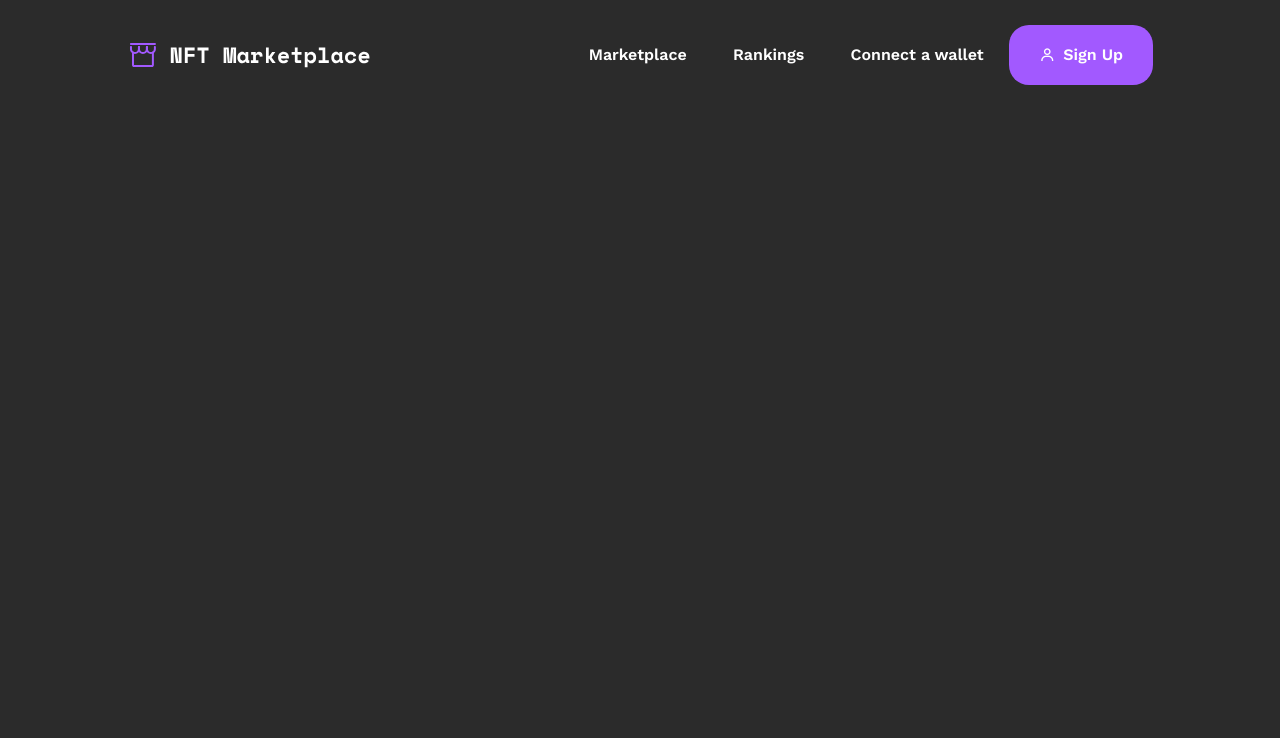
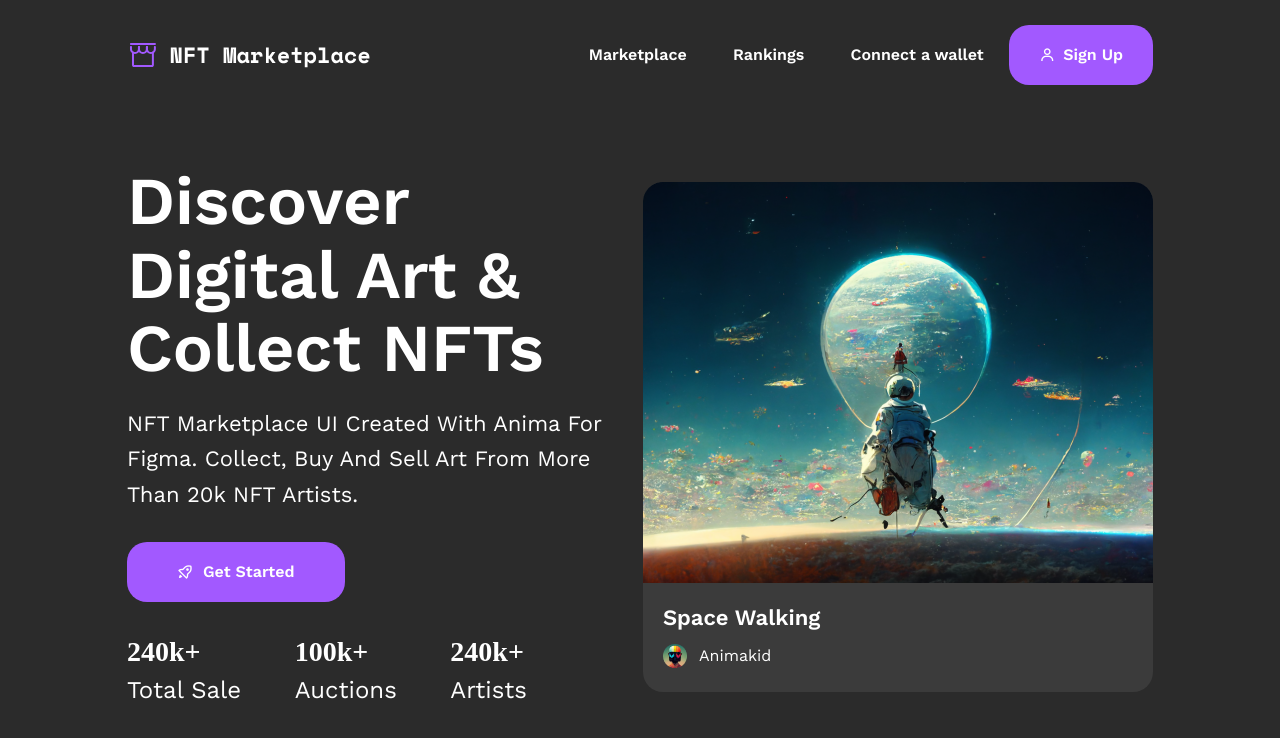
Before and after one commit to Shekhri/Team, a plain HTML site: page index.html in a window 1280 px wide. Drawn offline with nearby package versions, Linux system fonts and the light colour scheme.

Commit message:
hero component add

```diff
--- a/css/home.css
+++ b/css/home.css
@@ -0,0 +1,111 @@
+
+/* hero component's style start */
+.hero{
+    margin: 80px 0;
+    display: flex;
+    justify-content: space-between;
+    align-items: center;
+}
+.hero__left--h1{
+    color: var(--White, #FFF);
+font-family: "Work Sans";
+font-size: 67px;
+font-style: normal;
+font-weight: 600;
+line-height: 110%; /* 73.7px */
+text-transform: capitalize;
+
+}
+.hero__left--p{
+    color: var(--White, #FFF);
+font-family: "Work Sans";
+font-size: 22px;
+font-style: normal;
+font-weight: 400;
+line-height: 160%; /* 35.2px */
+text-transform: capitalize;
+margin-top: 20px;
+}
+.hero__left--buttom{
+    color: #FFF;
+text-align: center;
+font-family: "Work Sans";
+font-size: 16px;
+font-style: normal;
+font-weight: 600;
+line-height: 140%; /* 22.4px */
+display: flex;
+height: 60px;
+padding: 0px 50px;
+justify-content: center;
+align-items: center;
+background-color: #A259FF;
+border-radius: 20px;
+border: none;
+margin: 30px 0;
+}
+.hero__right-bottom-top{
+    padding: 20px;
+}
+.hero__left--bottom{
+    width: 400px;
+    display: flex;
+    justify-content: space-between;
+    align-items: center;
+}
+.hero__left--bottom-box-h3{
+    color: var(--White, #FFF);
+font-family: "Space Mono";
+font-size: 28px;
+font-style: normal;
+font-weight: 700;
+line-height: 140%; /* 39.2px */
+text-transform: capitalize;
+}
+.hero__left--bottom-box-p{
+    color: var(--White, #FFF);
+font-family: "Work Sans";
+font-size: 23.99px;
+font-style: normal;
+font-weight: 400;
+line-height: 160%; /* 38.384px */
+text-transform: capitalize;
+}
+.hero__right{
+    width: 510px;
+    height: 510px;
+    background-color: #3B3B3B;
+    border-radius: 20px;
+}
+.hero__right--h3{
+    color: #FFF;
+font-family: "Work Sans";
+font-size: 22px;
+font-style: normal;
+font-weight: 600;
+line-height: 140%; /* 30.8px */
+text-transform: capitalize;
+}
+.hero__right--bottom{
+    display: flex;
+    justify-content: flex-start;
+    align-items: center;
+    margin-top: 10px;
+}
+.hero__right--bottom-img{
+    width: 24px;
+    height: 24px;
+}
+.hero__right--bottom-p{
+    color: #FFF;
+font-family: "Work Sans";
+font-size: 16px;
+font-style: normal;
+font-weight: 400;
+line-height: 140%; /* 22.4px */
+margin-left: 12px;
+}
+.bx-rocket{
+    margin-right: 10px;
+}
+/* hero component's style end */
--- a/css/static.css
+++ b/css/static.css
@@ -29,6 +29,9 @@ a{
     width: 100%;
     margin: 0 auto;
     padding: 0 10px;
+}
+button{
+    cursor: pointer;
 }
 /* header component's style start */
 .header{
--- a/index.html
+++ b/index.html
@@ -6,8 +6,10 @@
     <meta name="viewport" content="width=device-width, initial-scale=1.0">
     <link href='https://unpkg.com/boxicons@2.1.4/css/boxicons.min.css' rel='stylesheet'>
     <link rel="preconnect" href="https://fonts.googleapis.com">
-<link rel="preconnect" href="https://fonts.gstatic.com" crossorigin>
-<link href="https://fonts.googleapis.com/css2?family=Work+Sans:wght@100;200;300;400;500;600;700;800;900&display=swap" rel="stylesheet">
+    <link rel="preconnect" href="https://fonts.gstatic.com" crossorigin>
+    <link
+        href="https://fonts.googleapis.com/css2?family=Work+Sans:wght@100;200;300;400;500;600;700;800;900&display=swap"
+        rel="stylesheet">
     <link rel="stylesheet" href="./css/static.css">
     <link rel="stylesheet" href="./css/home.css">
     <title>Home</title>
@@ -39,8 +41,74 @@
             </div>
         </div>
         <!-- header component end -->
+        <!-- hero component start -->
+        <div class="hero">
+            <div class="hero__left">
+                <h1 class="hero__left--h1">
+                    Discover
+                    <br>
+                    digital art &
+                    <br>
+                    Collect NFTs
+                </h1>
+                <p class="hero__left--p">
+                    NFT marketplace UI created with Anima for
+                    <br>
+                    Figma. Collect, buy and sell art from more
+                    <br>
+                    than 20k NFT artists.
+                </p>
+                <button class="hero__left--buttom">
+                    <i class='bx bx-rocket'></i>
+                    Get Started
+                </button>
+                <div class="hero__left--bottom">
+                    <div class="hero__left--bottom-box">
+                        <h3 class="hero__left--bottom-box-h3">
+                            240k+
+                        </h3>
+                        <p class="hero__left--bottom-box-p">
+                            Total Sale
+                        </p>
+                    </div>
+                    <div class="hero__left--bottom-box">
+                        <h3 class="hero__left--bottom-box-h3">
+                            100k+
+                        </h3>
+                        <p class="hero__left--bottom-box-p">
+                            Auctions
+                        </p>
+                    </div>
+                    <div class="hero__left--bottom-box">
+                        <h3 class="hero__left--bottom-box-h3">
+                            240k+
+                        </h3>
+                        <p class="hero__left--bottom-box-p">
+                            Artists
+                        </p>
+                    </div>
+                </div>
+            </div>
+            <div class="hero__right">
+                <img class="hero__right--img" src="./assets/images/home/hero-img.png" alt="hero image">
+                <div class="hero__right-bottom-top">
+                    <h3 class="hero__right--h3">
+                        Space Walking
+                    </h3>
+                    <div class="hero__right--bottom">
+                        <img class="hero__right--bottom-img" src="./assets/images/home/hero-Avatar.png"
+                            alt="hero avatar Animakid">
+                        <p class="hero__right--bottom-p">
+                            Animakid
+                        </p>
+                    </div>
+                </div>
+            </div>
+        </div>
+        <!-- hero component end -->
     </div>
 
 </body>
 <script src="https://unpkg.com/boxicons@2.1.4/dist/boxicons.js"></script>
+
 </html>
```
Also changed, not shown: assets/images/home/hero-Avatar.png (added), assets/images/home/hero-img.png (added).
